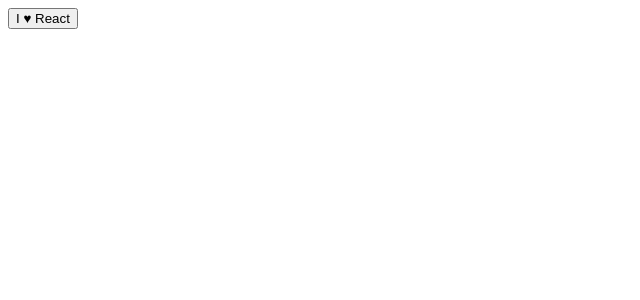
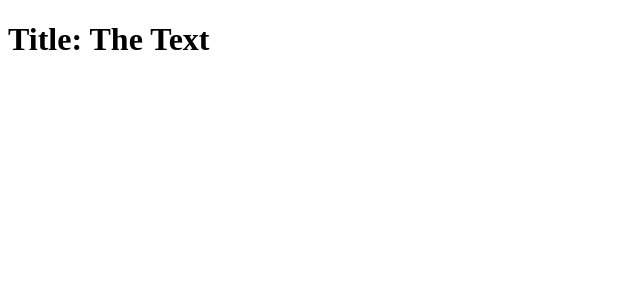
Before and after one commit to 9andresc/egghead-react-fundamentals, a React (Create React App) app: page / in a window 1280 px wide. Shown: the top 300 px of the page, without its empty margins (0-640 px from the left). Built offline with nearby package versions, Linux system fonts and the light colour scheme; the HTML template or start-up script is replaced by a standard one.

Commit message:
Add custom propType validation to React components

```diff
--- a/src/App.js
+++ b/src/App.js
@@ -2,16 +2,22 @@
 
 class App extends React.Component {
   render() {
-    return <Button>I <Heart /> React</Button>;
+    return <Title text="The Text" />;
   }
 }
 
-const Button = props => <button>{props.children}</button>;
+const Title = props => <h1>Title: {props.text}</h1>;
 
-class Heart extends React.Component {
-  render() {
-    return <span>&hearts;</span>;
-  }
-}
+Title.propTypes = {
+  text(props, propName, _component) {
+    if (!(propName in props)) {
+      return new Error(`Missing ${propName}`);
+    }
+
+    if (props[propName].length < 6) {
+      return new Error(`${propName} was too short`);
+    }
+  },
+};
 
 export default App;
```
